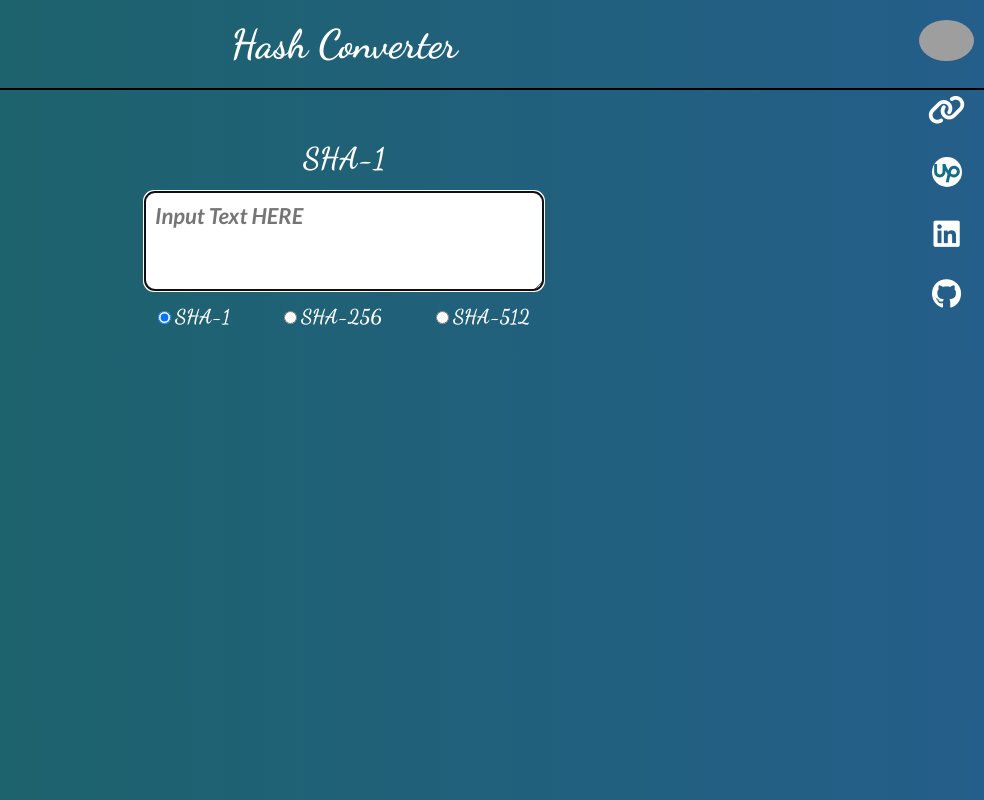
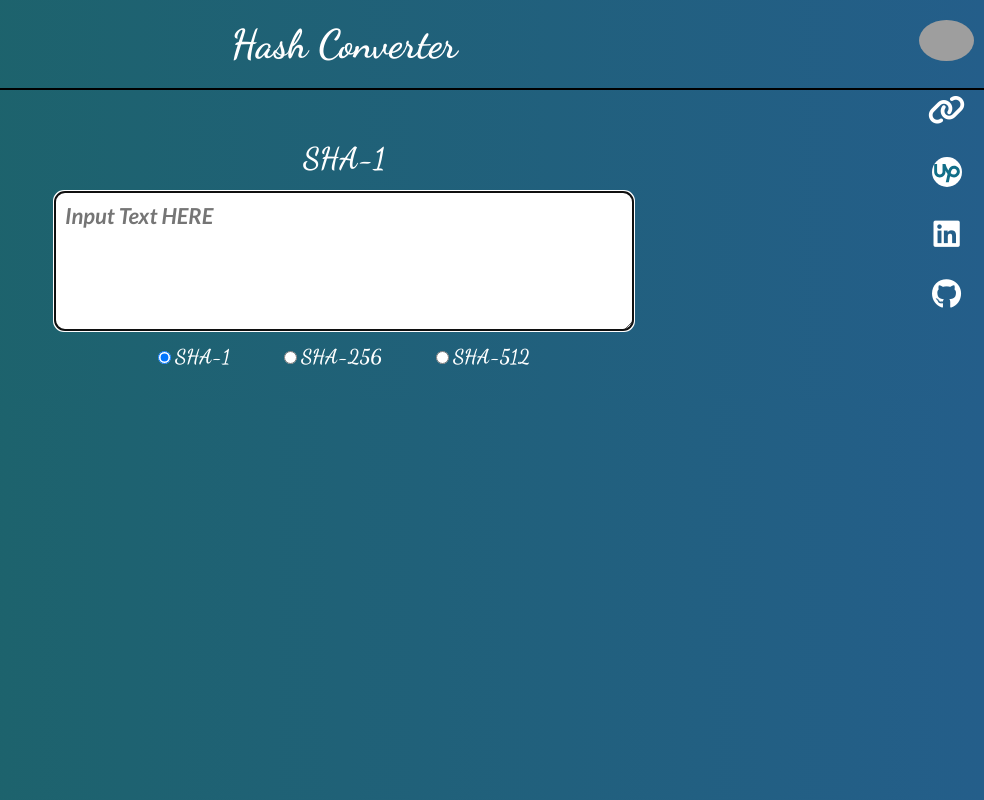
Before and after one commit to piyusharora91/REACT-HASH-GENERATOR, a React (Create React App) app: page / in a window 1280 px wide. Shown: the whole page, without its empty margins (296-1280 px from the left). Built offline with nearby package versions, Linux system fonts and the light colour scheme; grey boxes are pictures that could not be loaded.

Commit message:
width size changes for reposnsiveness

```diff
--- a/src/App.css
+++ b/src/App.css
@@ -54,7 +54,7 @@
 
 .result-container {
   width: 90%;
-  margin-top: 30px;
+  margin-top: 15px;
   color: rgb(255, 255, 255);
   text-align: center;
   height: max-content;
@@ -92,3 +92,15 @@
     cursor: pointer;
   }
 }
+
+@media screen and (min-width: 1000px) {
+  #text-input {
+    width: 580px;
+    height: 140px;
+  }
+
+  .result-container {
+    width: 900px;
+    margin-top: 30px;
+  }
+}
```
